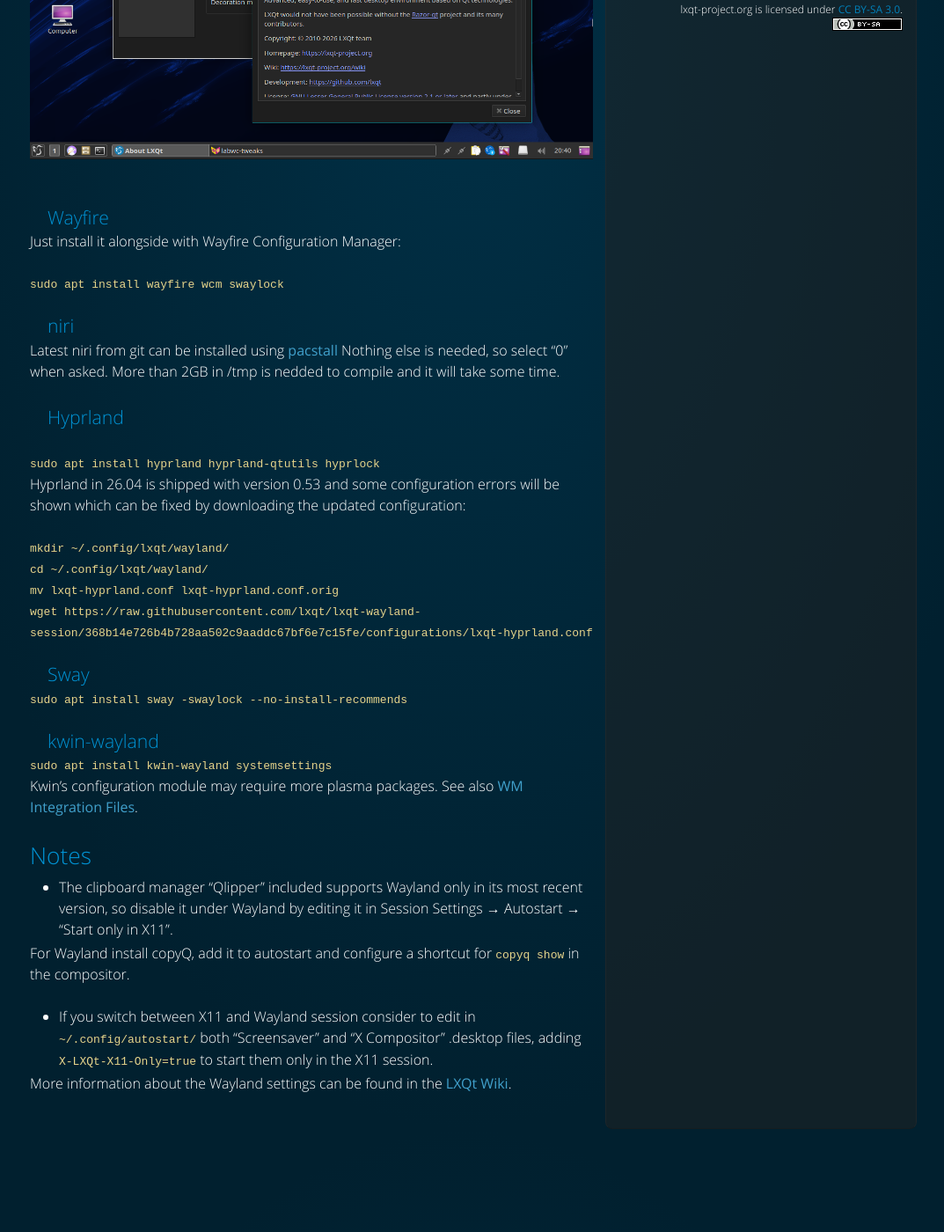
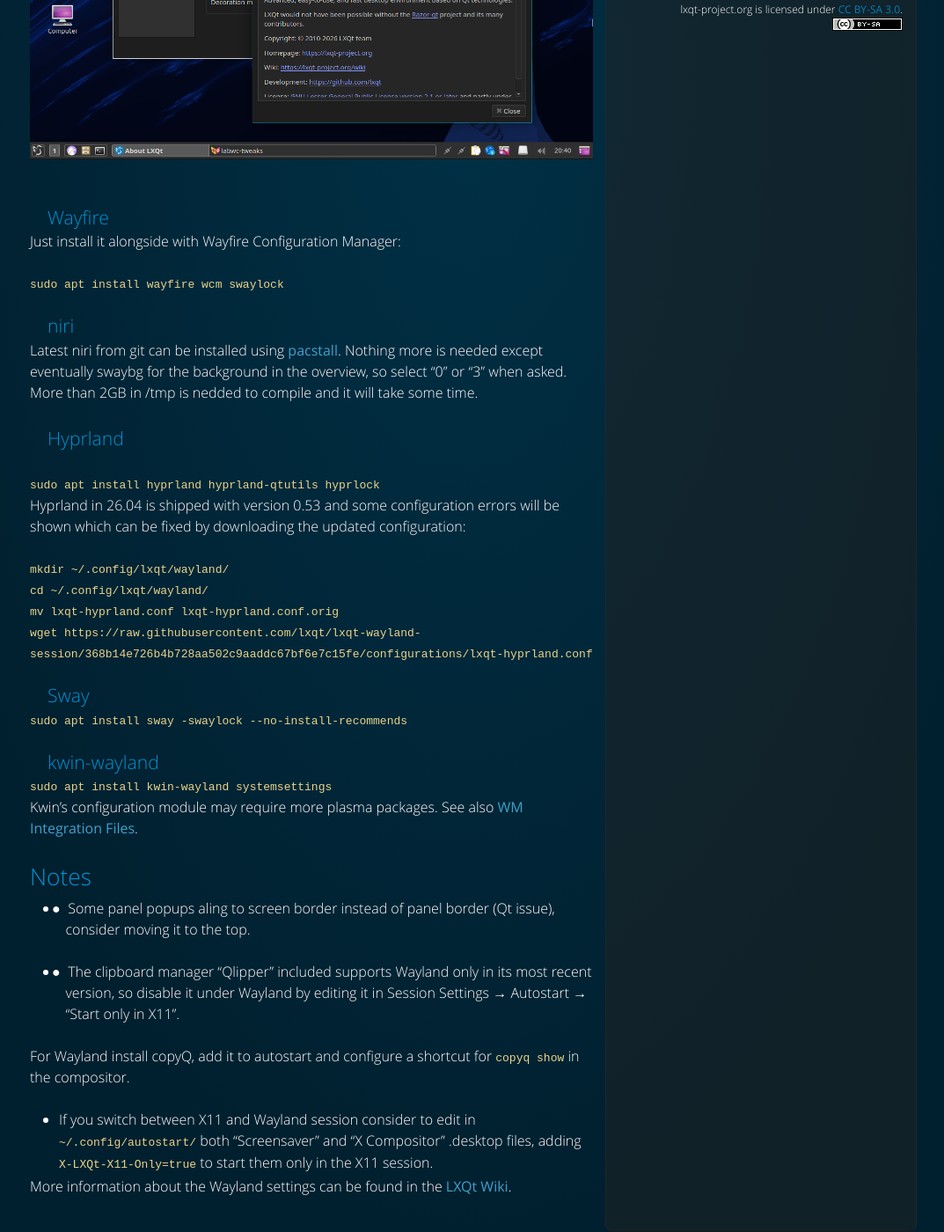
Before and after one commit to lxqt/lxqt.github.io, a Jekyll site: the page built from _posts/2026-04-30-lubuntu-wayland.md, in a window 1280 px wide and 1400 px high, scrolled down 1220 px. Shown: the whole window at 88% size, without its empty margins (110-1183 px from the left). Built offline with Jekyll 4.4.1, drawn with Linux system fonts in a browser that asks for light colours; before the commit the page ends 2503 px from its top, so only the background shows below that.

Commit message:
Some fixes and additions.

````diff
--- a/_posts/2026-04-30-lubuntu-wayland.md
+++ b/_posts/2026-04-30-lubuntu-wayland.md
@@ -51,8 +51,8 @@
 ```
 ### niri
 
-Latest niri from git can be installed using [pacstall](https://pacstall.dev/packages/niri/)
-Nothing else is needed, so select "0" when asked.
+Latest niri from git can be installed using [pacstall](https://pacstall.dev/packages/niri/).
+Nothing more is needed except eventually swaybg for the background in the overview, so select "0" or "3" when asked.
 More than 2GB in /tmp is nedded to compile and it will take some time.
 
 
@@ -77,7 +77,6 @@
 ```
 sudo apt install sway -swaylock --no-install-recommends
 ```
-
 ### kwin-wayland
 
 ```
@@ -89,6 +88,8 @@
 
 ## Notes
 
+* Some panel popups aling to screen border instead of panel border (Qt issue), consider moving it to the top.
+
 * The clipboard manager "Qlipper" included supports Wayland only in its most recent version, so
 disable it under Wayland by editing it in Session Settings → Autostart → "Start only in X11".
 
````
